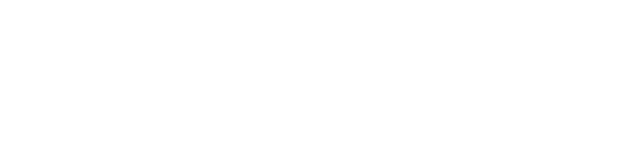
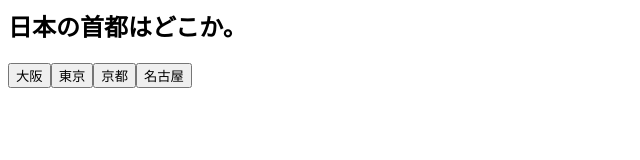
Before and after one commit to soutarosamurai-cloud/SocialTest, a plain HTML site: page index.html in a window 1280 px wide. Shown: the whole page, without its empty margins (0-640 px from the left). Drawn offline with Linux system fonts and the light colour scheme.

Commit message:
index.htmlの不具合修正

```diff
--- a/index.html
+++ b/index.html
@@ -1,6 +1,12 @@
+<body>
   <div id="app">
+
     <h2 id="question"></h2>
     <div id="choices"></div>
     <button id="nextBtn" style="display:none;">次へ</button>
     <div id="result"></div>
+
   </div>
+
+  <script src="js/app.js"></script>
+</body>
```
Lines whose indentation alone changed are shown as unchanged.
